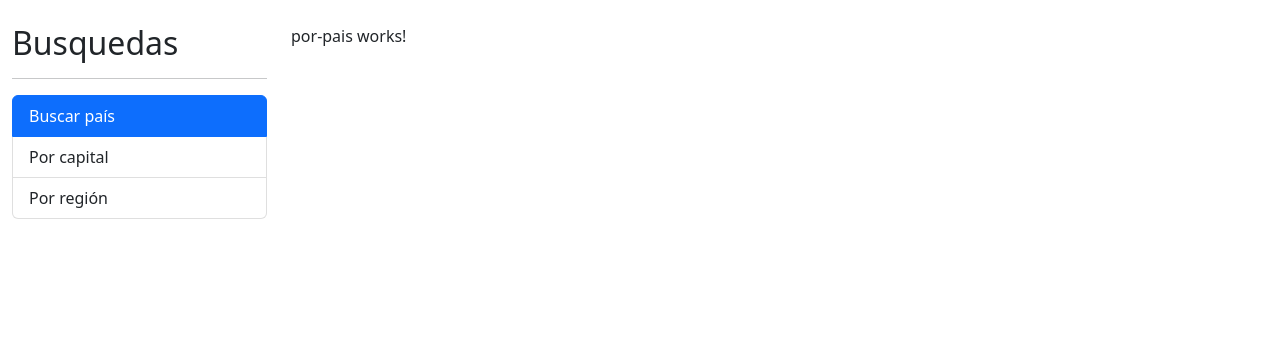
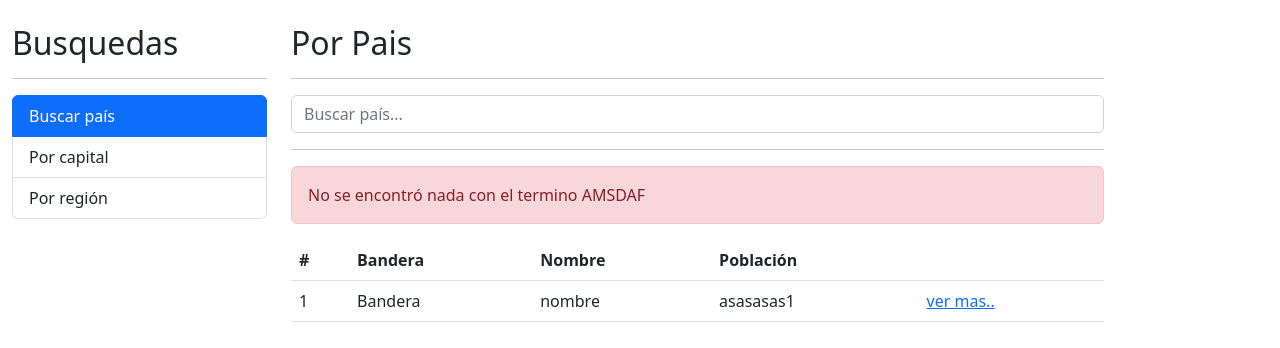
Before and after one commit to jeremyagnz/PaisesApp, an Angular app: page / in a window 1280 px wide. Shown: the top 348 px of the page. Built offline with nearby package versions, Linux system fonts and the light colour scheme.

Commit message:
Importing FormModule to use Ngsubmit and ngModel

```diff
--- a/src/app/pais/pages/por-pais/por-pais.component.html
+++ b/src/app/pais/pages/por-pais/por-pais.component.html
@@ -1 +1,53 @@
-<p>por-pais works!</p>
+
+
+<h2>Por Pais</h2>
+<hr>
+
+<div class="row">
+  <div class="col">
+    <form (ngSubmit)="buscar()" autocomplete="false">
+      <input
+             type="text"
+             name="termino"
+             class="form-control"
+             [(ngModel)]="termino"
+             placeholder="Buscar país..."/>
+    </form>
+  </div>
+</div>
+
+<hr>
+
+<div class="alert alert-danger">
+  No se encontró nada con el termino AMSDAF
+</div>
+
+<div class="row">
+  <div class="col">
+
+    <table class="table table-hover">
+      <thead>
+        <tr>
+          <th>#</th>
+          <th>Bandera</th>
+          <th>Nombre</th>
+          <th>Población</th>
+          <th></th>
+        </tr>
+      </thead>
+
+      <tbody>
+        <tr>
+          <td>1</td>
+          <td>Bandera</td>
+          <td>nombre</td>
+          <td>asasasas1</td>
+          <td><a href=""> ver mas..</a> </td>
+        </tr>
+      </tbody>
+
+    </table>
+
+
+  </div>
+</div>
--- a/src/app/pais/pages/por-pais/por-pais.component.ts
+++ b/src/app/pais/pages/por-pais/por-pais.component.ts
@@ -1,15 +1,16 @@
-import { Component, OnInit } from '@angular/core';
+import { Component } from '@angular/core';
 
 @Component({
   selector: 'app-por-pais',
   templateUrl: './por-pais.component.html',
   styleUrls: ['./por-pais.component.css']
 })
-export class PorPaisComponent implements OnInit {
-
+export class PorPaisComponent  {
+  termino:string = ''
   constructor() { }
 
-  ngOnInit(): void {
+  buscar(){
+    console.log(this.termino);
   }
 
 }
--- a/src/app/pais/pais.module.ts
+++ b/src/app/pais/pais.module.ts
@@ -1,9 +1,12 @@
 import { NgModule } from '@angular/core';
 import { CommonModule } from '@angular/common';
+import { FormsModule } from '@angular/forms';
+
 import { PorCapitalComponent } from './pages/por-capital/por-capital.component';
 import { PorPaisComponent } from './pages/por-pais/por-pais.component';
 import { PorRegionComponent } from './pages/por-region/por-region.component';
 import { VerPaisComponent } from './pages/ver-pais/ver-pais.component';
+
 
 
 
@@ -15,7 +18,8 @@
     VerPaisComponent
   ],
   imports: [
-    CommonModule
+    CommonModule,
+    FormsModule
   ],
   exports:[
     PorCapitalComponent,
```
